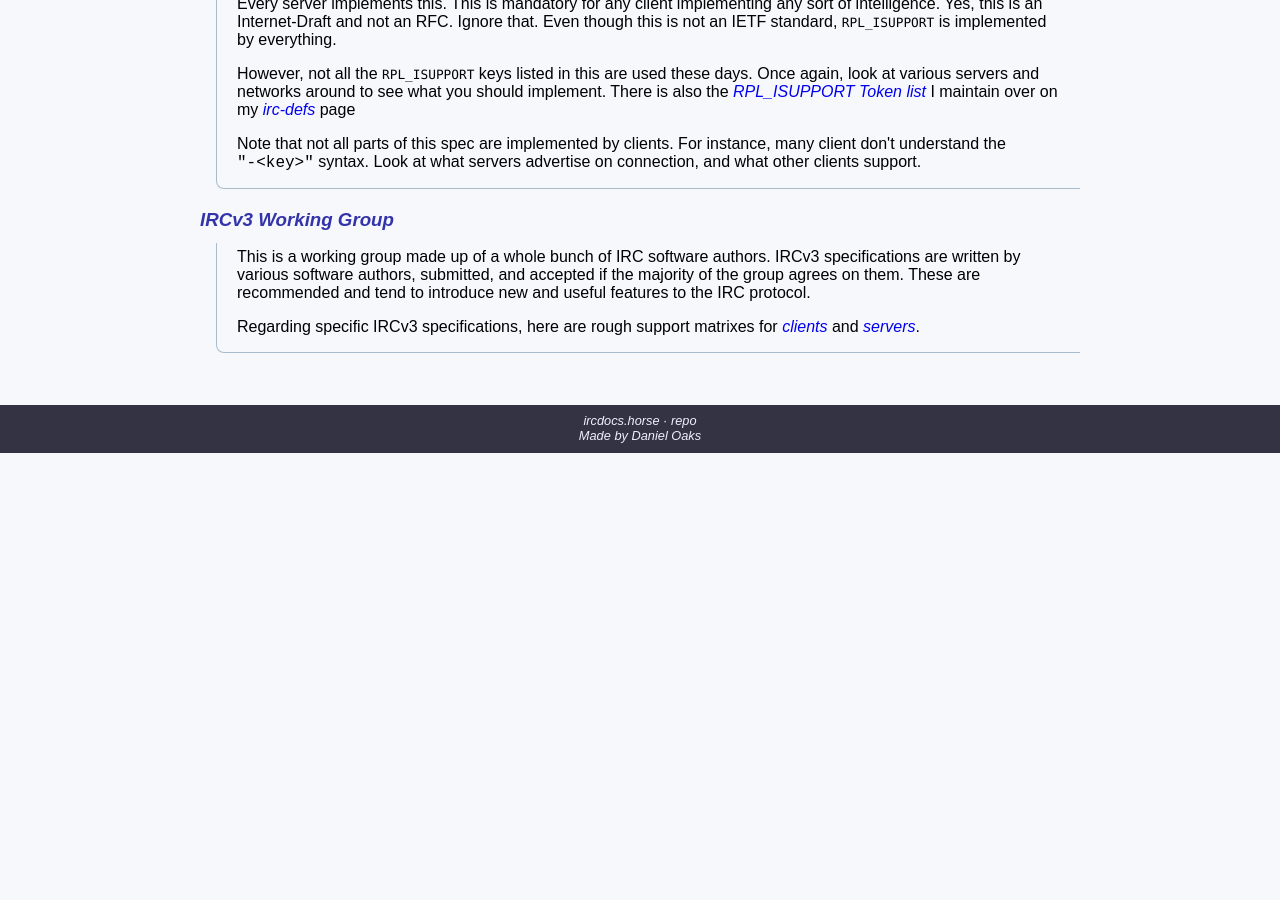
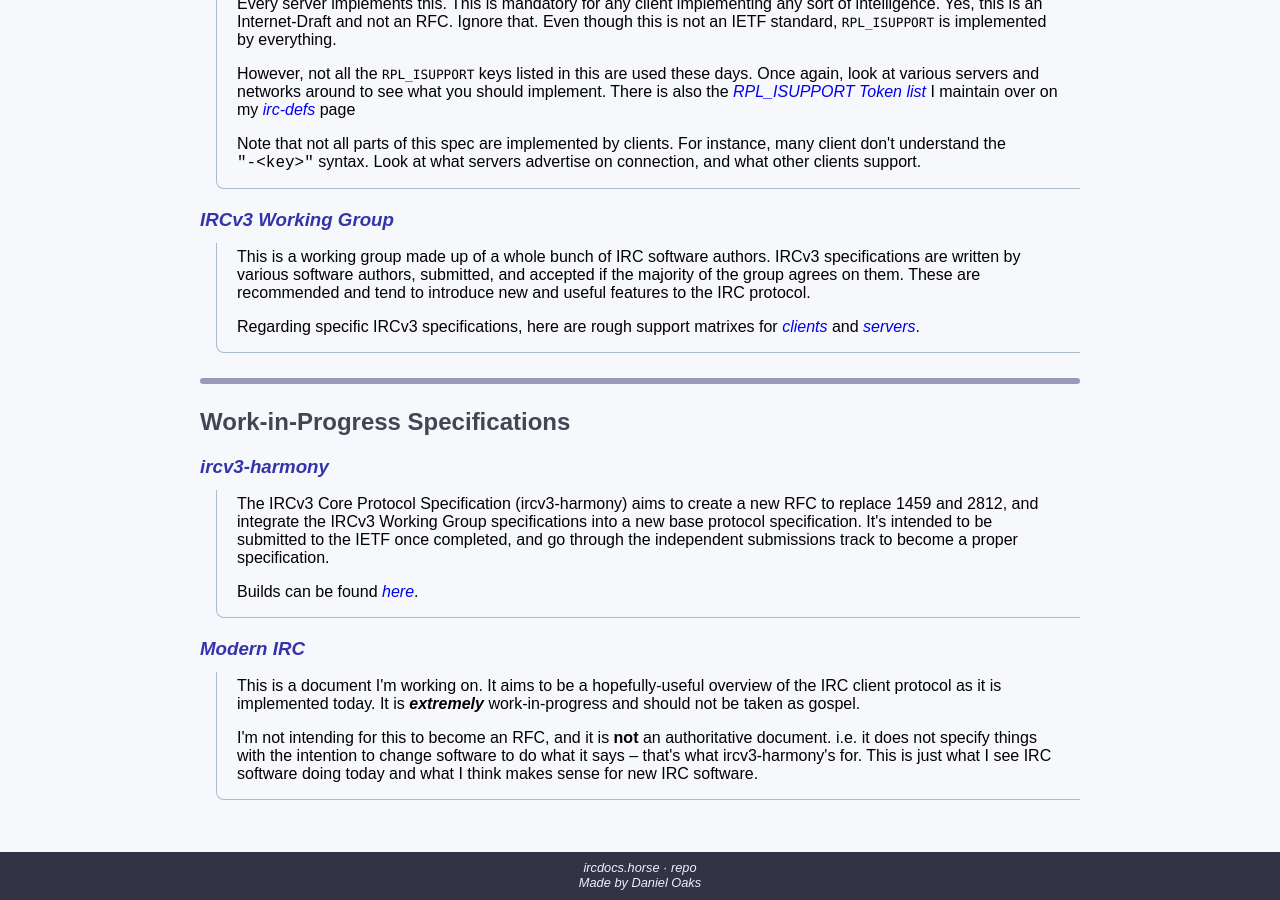
Before and after one commit to ircdocs/ircdocs.horse, a Jekyll site: the page built from specs/index.html, in a window 1280 px wide and 900 px high, scrolled down 898 px. Built offline with Jekyll 4.4.1, drawn with Linux system fonts in a browser that asks for light colours; nearby versions of some CDN libraries; library files that are not in the unit come from our copies; Markdown is read by kramdown in place of the engine named in the settings; before the commit the page ends 1351 px from its top, so only the background shows below that.

Commit message:
specs: Link ircv3-harmony and Modern IRC

```diff
--- a/specs/index.html
+++ b/specs/index.html
@@ -71,3 +71,29 @@ title: IRC Specifications
 		<p>Regarding specific IRCv3 specifications, here are rough support matrixes for <a href="http://ircv3.net/software/clients.html">clients</a> and <a href="http://ircv3.net/software/servers.html">servers</a>.</p>
 	</div>
 </div>
+
+<hr/>
+
+<h2>Work-in-Progress Specifications</h2>
+
+<div class="link-block">
+	<div class="name">
+		<h3><a href="https://github.com/kaniini/ircv3-harmony">ircv3-harmony</a></h3>
+	</div>
+	<div class="details">
+		<p>The IRCv3 Core Protocol Specification (ircv3-harmony) aims to create a new RFC to replace 1459 and 2812, and integrate the IRCv3 Working Group specifications into a new base protocol specification. It's intended to be submitted to the IETF once completed, and go through the independent submissions track to become a proper specification.</p>
+
+		<p>Builds can be found <a href="http://rabbit.dereferenced.org/%7Enenolod/ircv3-harmony/">here</a>.</p>
+	</div>
+</div>
+
+<div class="link-block">
+	<div class="name">
+		<h3><a href="http://modern.ircdocs.horse/">Modern IRC</a></h3>
+	</div>
+	<div class="details">
+		<p>This is a document I'm working on. It aims to be a hopefully-useful overview of the IRC client protocol as it is implemented today. It is <strong><em>extremely</em></strong> work-in-progress and should not be taken as gospel.</p>
+
+		<p>I'm not intending for this to become an RFC, and it is <strong>not</strong> an authoritative document. i.e. it does not specify things with the intention to change software to do what it says &ndash; that's what ircv3-harmony's for. This is just what I see IRC software doing today and what I think makes sense for new IRC software.</p>
+	</div>
+</div>
```
